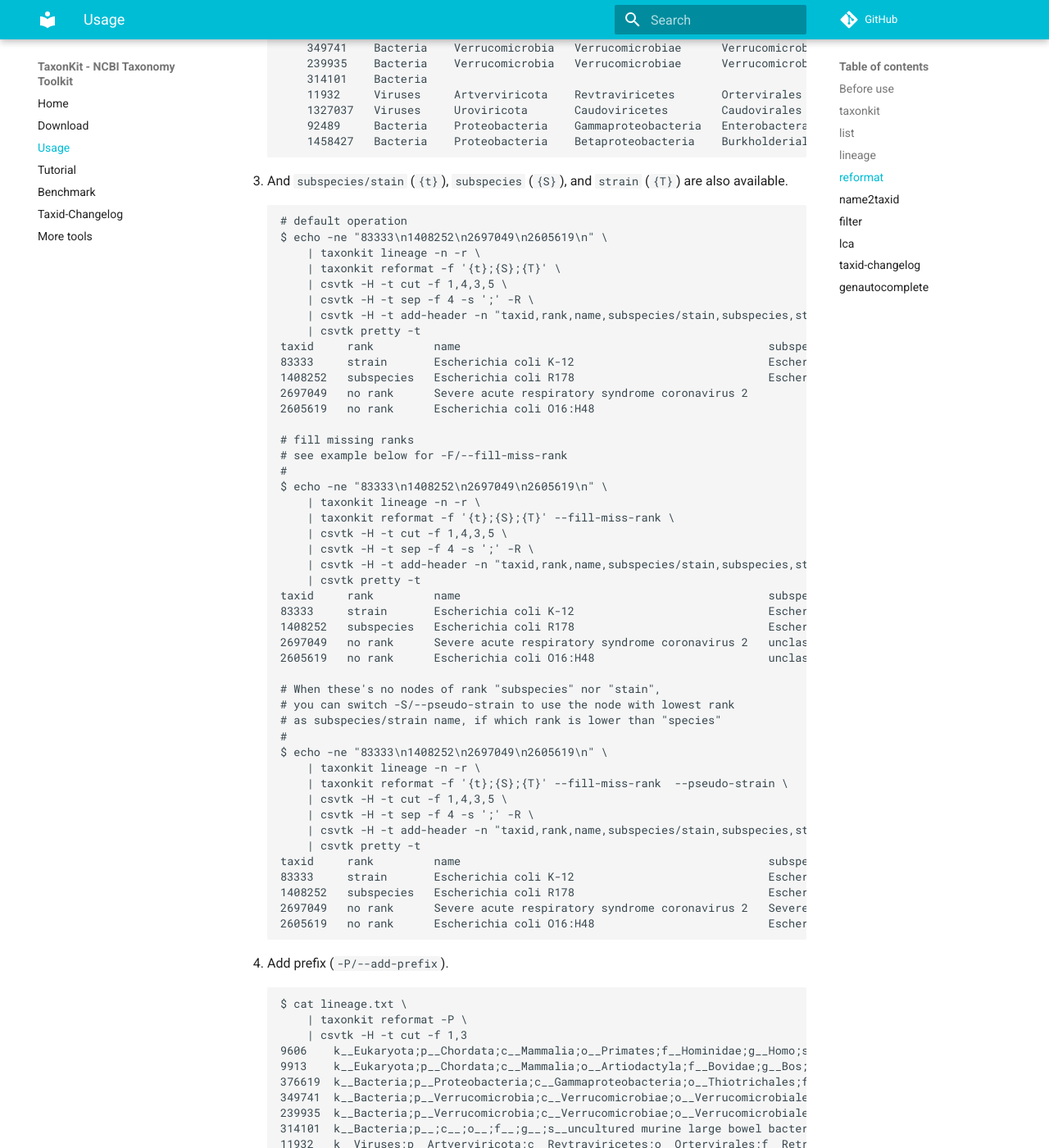
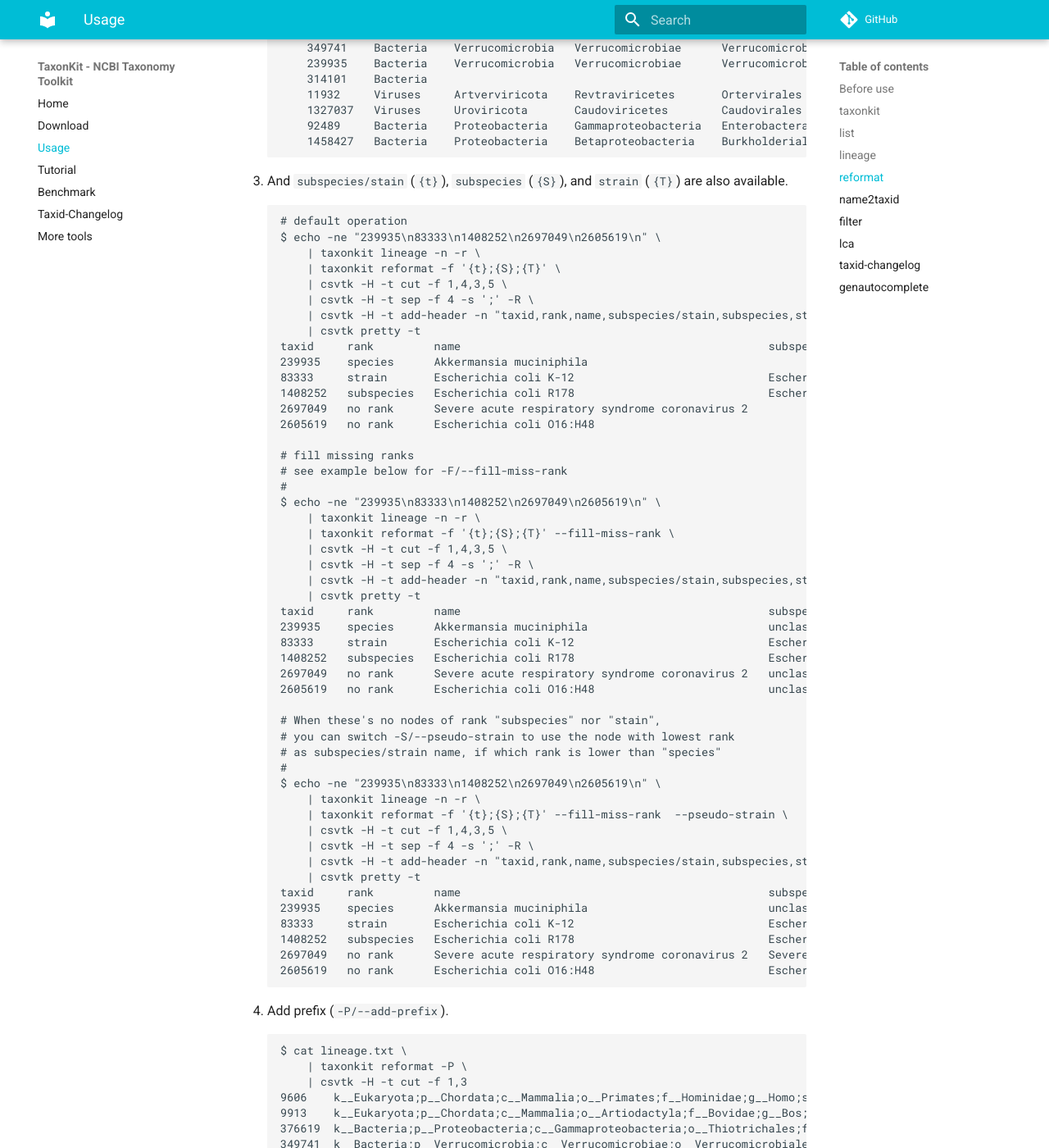
Before and after one commit to shenwei356/taxonkit, an MkDocs documentation site: the page built from doc/docs/usage.md, in a window 1280 px wide and 1400 px high, scrolled down 11870 px. Shown: the whole window at 82% size. Built offline with MkDocs 1.6.1 and Material for MkDocs 9.7.7, drawn with Linux system fonts in a browser that asks for light colours; comment, search, counter and statistics services are not loaded; old or Windows-style settings are respelled for this version of MkDocs.

Commit message:
reformat: fix -S/--pseudo-strain

```diff
--- a/doc/docs/usage.md
+++ b/doc/docs/usage.md
@@ -566,7 +566,7 @@
 
 
         # default operation
-        $ echo -ne "83333\n1408252\n2697049\n2605619\n" \
+        $ echo -ne "239935\n83333\n1408252\n2697049\n2605619\n" \
             | taxonkit lineage -n -r \
             | taxonkit reformat -f '{t};{S};{T}' \
             | csvtk -H -t cut -f 1,4,3,5 \
@@ -574,6 +574,7 @@
             | csvtk -H -t add-header -n "taxid,rank,name,subspecies/stain,subspecies,strain" \
             | csvtk pretty -t
         taxid     rank         name                                              subspecies/stain        subspecies              strain
+        239935    species      Akkermansia muciniphila
         83333     strain       Escherichia coli K-12                             Escherichia coli K-12                           Escherichia coli K-12
         1408252   subspecies   Escherichia coli R178                             Escherichia coli R178   Escherichia coli R178
         2697049   no rank      Severe acute respiratory syndrome coronavirus 2
@@ -583,7 +584,7 @@
         # fill missing ranks
         # see example below for -F/--fill-miss-rank
         #
-        $ echo -ne "83333\n1408252\n2697049\n2605619\n" \
+        $ echo -ne "239935\n83333\n1408252\n2697049\n2605619\n" \
             | taxonkit lineage -n -r \
             | taxonkit reformat -f '{t};{S};{T}' --fill-miss-rank \
             | csvtk -H -t cut -f 1,4,3,5 \
@@ -591,6 +592,7 @@
             | csvtk -H -t add-header -n "taxid,rank,name,subspecies/stain,subspecies,strain" \
             | csvtk pretty -t
         taxid     rank         name                                              subspecies/stain                                                                       subspecies                                                                      strain
+        239935    species      Akkermansia muciniphila                           unclassified Akkermansia muciniphila subspecies/strain                                 unclassified Akkermansia muciniphila subspecies                                 unclassified Akkermansia muciniphila strain
         83333     strain       Escherichia coli K-12                             Escherichia coli K-12                                                                  unclassified Escherichia coli subspecies                                        Escherichia coli K-12
         1408252   subspecies   Escherichia coli R178                             Escherichia coli R178                                                                  Escherichia coli R178                                                           unclassified Escherichia coli R178 strain
         2697049   no rank      Severe acute respiratory syndrome coronavirus 2   unclassified Severe acute respiratory syndrome-related coronavirus subspecies/strain   unclassified Severe acute respiratory syndrome-related coronavirus subspecies   unclassified Severe acute respiratory syndrome-related coronavirus strain
@@ -600,18 +602,19 @@
         # you can switch -S/--pseudo-strain to use the node with lowest rank
         # as subspecies/strain name, if which rank is lower than "species"
         #
-        $ echo -ne "83333\n1408252\n2697049\n2605619\n" \
+        $ echo -ne "239935\n83333\n1408252\n2697049\n2605619\n" \
             | taxonkit lineage -n -r \
             | taxonkit reformat -f '{t};{S};{T}' --fill-miss-rank  --pseudo-strain \
             | csvtk -H -t cut -f 1,4,3,5 \
             | csvtk -H -t sep -f 4 -s ';' -R \
             | csvtk -H -t add-header -n "taxid,rank,name,subspecies/stain,subspecies,strain" \
             | csvtk pretty -t
-        taxid     rank         name                                              subspecies/stain                                  subspecies                                        strain
-        83333     strain       Escherichia coli K-12                             Escherichia coli K-12                                                                               Escherichia coli K-12
-        1408252   subspecies   Escherichia coli R178                             Escherichia coli R178                             Escherichia coli R178
-        2697049   no rank      Severe acute respiratory syndrome coronavirus 2   Severe acute respiratory syndrome coronavirus 2   Severe acute respiratory syndrome coronavirus 2   Severe acute respiratory syndrome coronavirus 2
-        2605619   no rank      Escherichia coli O16:H48                          Escherichia coli O16:H48                          Escherichia coli O16:H48                          Escherichia coli O16:H48
+        taxid     rank         name                                              subspecies/stain                                         subspecies                                        strain
+        239935    species      Akkermansia muciniphila                           unclassified Akkermansia muciniphila subspecies/strain   unclassified Akkermansia muciniphila subspecies   unclassified Akkermansia muciniphila strain
+        83333     strain       Escherichia coli K-12                             Escherichia coli K-12                                    unclassified Escherichia coli subspecies          Escherichia coli K-12
+        1408252   subspecies   Escherichia coli R178                             Escherichia coli R178                                    Escherichia coli R178                             unclassified Escherichia coli R178 strain
+        2697049   no rank      Severe acute respiratory syndrome coronavirus 2   Severe acute respiratory syndrome coronavirus 2          Severe acute respiratory syndrome coronavirus 2   Severe acute respiratory syndrome coronavirus 2
+        2605619   no rank      Escherichia coli O16:H48                          Escherichia coli O16:H48                                 Escherichia coli O16:H48                          Escherichia coli O16:H48
 
 
 1. Add prefix (`-P/--add-prefix`).
```
Also changed, not shown: doc/docs/tutorial.md (+4 -4 lines), 1 other file.
